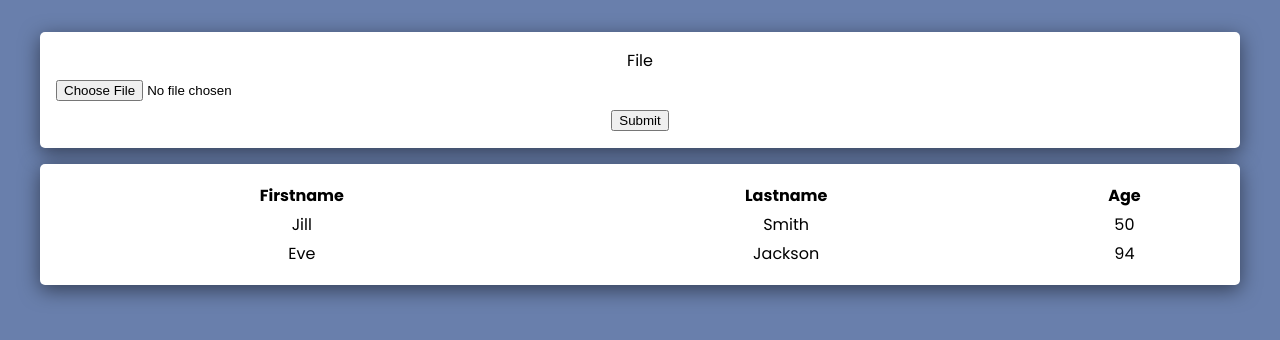
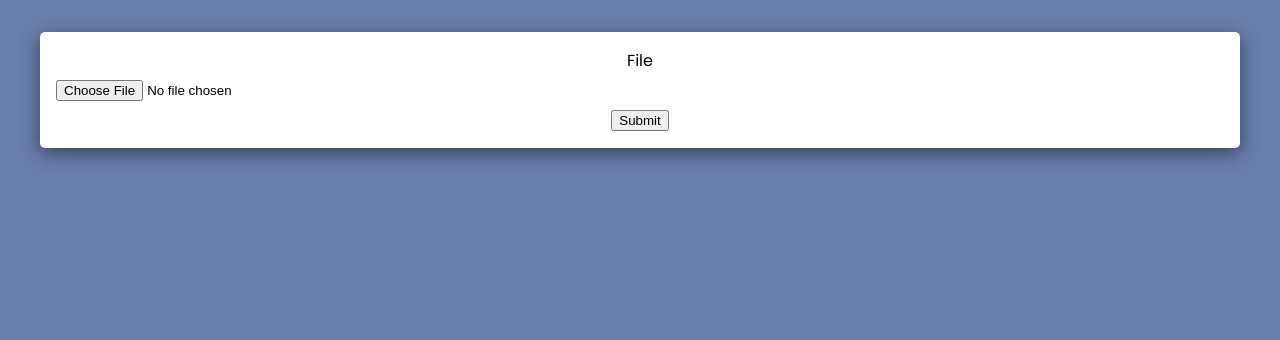
Before and after one commit to JosephThomasVasquez/xlsx-handler, a React (Create React App) app in the folder client/: page / in a window 1280 px wide. Shown: the top 340 px of the page. Built offline with nearby package versions, Linux system fonts and the light colour scheme.

Commit message:
Populate Data on table from file

```diff
--- a/client/src/components/FileInput.js
+++ b/client/src/components/FileInput.js
@@ -10,7 +10,7 @@ const FileInput = () => {
     const fileData = e.target.files[0];
 
     // Set file sate
-    setFile(fileData);
+    // setFile(fileData);
 
     if (fileData) {
       console.log(file);
@@ -20,9 +20,9 @@ const FileInput = () => {
   };
 
   useEffect(() => {
-    if (file) {
-      console.log("File loaded", file);
-    }
+    // if (file) {
+    //   console.log("File loaded", file);
+    // }
   }, []);
 
   const fileHandler = (file) => {
@@ -62,6 +62,7 @@ const FileInput = () => {
 
     promise.then((d) => {
       console.log(d);
+
       // Set file sate
       setFile(d);
     });
@@ -81,7 +82,7 @@ const FileInput = () => {
         <button type="submit">Submit</button>
       </form>
       <section className="table-section">
-        <TableComponent data={file} />
+        {file && <TableComponent data={file} />}
       </section>
     </div>
   );
--- a/client/src/components/TableComponent.js
+++ b/client/src/components/TableComponent.js
@@ -1,8 +1,14 @@
-import React from "react";
+import React, { useState, useEffect } from "react";
 
 const TableComponent = ({ data }) => {
+  const [dataLoaded, setDataLoaded] = useState(false);
 
-    console.log('file data: ', data)
+  useEffect(() => {
+    if (data) {
+      console.log("File Data: ", data);
+      setDataLoaded(true);
+    }
+  }, []);
   return (
     <div>
       <table className="table-view">
@@ -12,16 +18,18 @@ const TableComponent = ({ data }) => {
             <th>Lastname</th>
             <th>Age</th>
           </tr>
-          <tr>
-            <td>Jill</td>
-            <td>Smith</td>
-            <td>50</td>
-          </tr>
-          <tr>
-            <td>Eve</td>
-            <td>Jackson</td>
-            <td>94</td>
-          </tr>
+
+          {dataLoaded &&
+            data.map((item) => (
+              <tr>
+                <td key={item.Task + Math.random() * 1000}>{item.Task}</td>
+                <td key={item.Project + Math.random() * 1000}>
+                  {item.Project}
+                </td>
+                <td key={item.Person + Math.random() * 1000}>{item.Person}</td>
+                <td key={item.Total + Math.random() * 1000}>{item.Total}</td>
+              </tr>
+            ))}
         </tbody>
       </table>
     </div>
```
